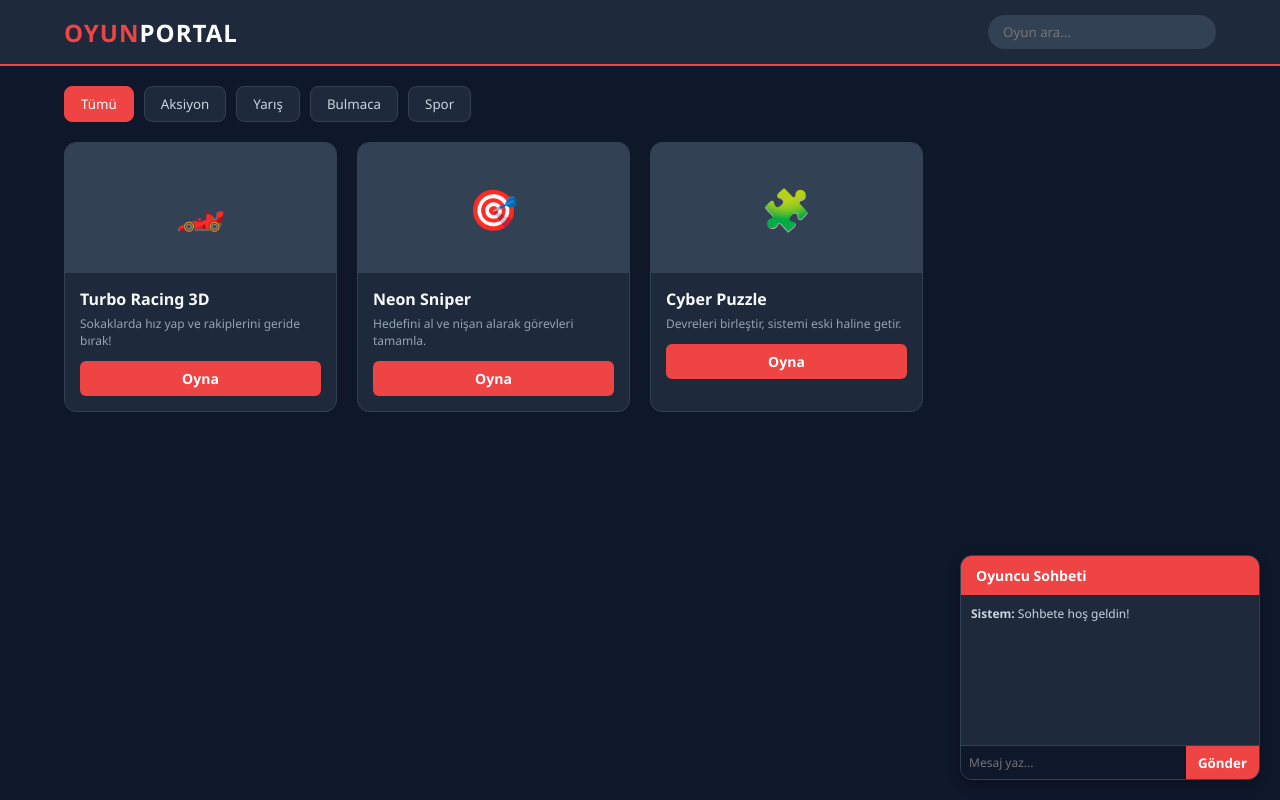
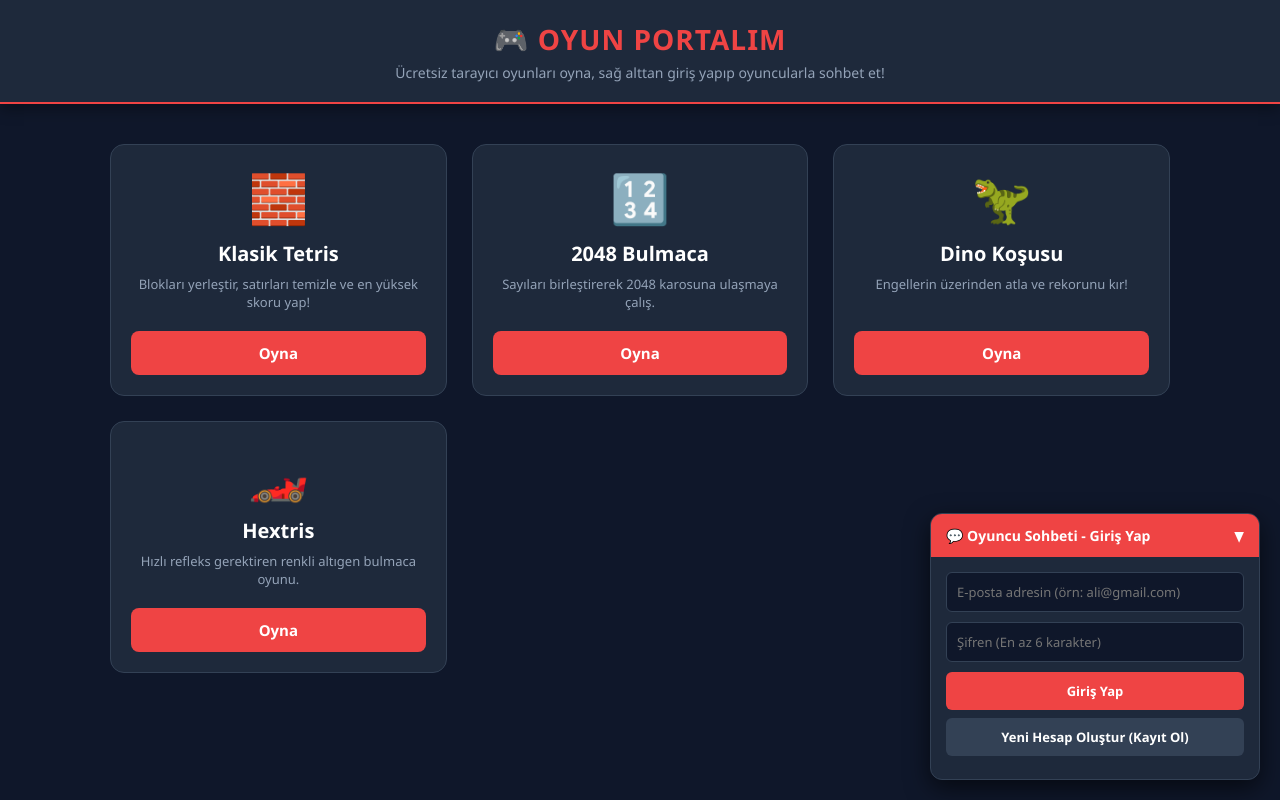
Before and after one commit to salimyuce3405-lgtm/oyun-sitesi, a plain HTML site: page index.html in a window 1280 px wide. Drawn offline with Linux system fonts and the light colour scheme.

Commit message:
Add files via upload

````diff
--- a/index.html
+++ b/index.html
@@ -1,162 +1,167 @@
-<!DOCTYPE html>
-<html lang="tr">
-<head>
-    <meta charset="UTF-8">
-    <meta name="viewport" contentSalim abi, sitenin çalışması için gereken en son güncel HTML kodunu aşağıya bıraktım.
-
-Hadi bu kodu kopyala, masaüstünde düzgünce `.html` olarak kaydet ve GitHub'a at, bu işi bugün bitirelim!
-
-```html
 <!DOCTYPE html>
 <html lang="tr">
 <head>
     <meta charset="UTF-8">
     <meta name="viewport" content="width=device-width, initial-scale=1.0">
-    <title>Oyun Portalım - Ücretsiz Online Oyunlar</title>
+    <title>Oyun Portalım - Online Oyun & Sohbet</title>
     <style>
-        * { margin: 0; padding: 0; box-sizing: border-box; font-family: 'Segoe UI', Tahoma, Geneva, Verdana, sans-serif; }
-        body { background-color: #0f172a; color: #f8fafc; }
-        header {
-            background-color: #1e293b;
-            padding: 15px 5%;
-            display: flex;
-            justify-content: space-between;
-            align-items: center;
-            border-bottom: 2px solid #ef4444;
-        }
-        .logo { font-size: 24px; font-weight: bold; color: #ef4444; letter-spacing: 1px; }
-        .logo span { color: #ffffff; }
-        .search-box input {
-            padding: 8px 15px;
-            border-radius: 20px;
-            border: none;
-            background: #334155;
-            color: white;
-            outline: none;
-        }
-        .categories {
-            display: flex;
-            gap: 10px;
-            padding: 20px 5%;
-            overflow-x: auto;
-        }
-        .cat-btn {
-            background: #1e293b;
-            color: #cbd5e1;
-            border: 1px solid #334155;
-            padding: 8px 16px;
-            border-radius: 8px;
-            cursor: pointer;
-            transition: 0.2s;
-        }
-        .cat-btn:hover, .cat-btn.active { background: #ef4444; color: white; border-color: #ef4444; }
-        .games-grid {
-            display: grid;
-            grid-template-columns: repeat(auto-fill, minmax(220px, 1fr));
-            gap: 20px;
-            padding: 0 5% 50px 5%;
-        }
-        .game-card {
-            background: #1e293b;
-            border-radius: 12px;
-            overflow: hidden;
-            border: 1px solid #334155;
-            transition: transform 0.2s;
-        }
+        * { box-sizing: border-box; margin: 0; padding: 0; font-family: 'Segoe UI', Tahoma, Geneva, Verdana, sans-serif; }
+        body { background-color: #0f172a; color: #f8fafc; padding-bottom: 80px; }
+
+        /* Üst Menü */
+        header { background: #1e293b; padding: 20px; text-align: center; border-bottom: 2px solid #ef4444; box-shadow: 0 4px 15px rgba(0,0,0,0.4); }
+        header h1 { color: #ef4444; font-size: 28px; letter-spacing: 1px; }
+        header p { color: #94a3b8; font-size: 14px; margin-top: 5px; }
+
+        /* Oyun Kartları Alanı */
+        .game-container { max-width: 1100px; margin: 40px auto; padding: 0 20px; display: grid; grid-template-columns: repeat(auto-fit, minmax(260px, 1fr)); gap: 25px; }
+        .game-card { background: #1e293b; border-radius: 14px; padding: 20px; text-align: center; border: 1px solid #334155; transition: transform 0.2s, border-color 0.2s; display: flex; flex-direction: column; justify-content: space-between; }
         .game-card:hover { transform: translateY(-5px); border-color: #ef4444; }
-        .game-thumb {
-            width: 100%;
-            height: 130px;
-            background: #334155;
-            display: flex;
-            align-items: center;
-            justify-content: center;
-            font-size: 40px;
-        }
-        .game-info { padding: 15px; }
-        .game-title { font-size: 16px; font-weight: bold; margin-bottom: 5px; }
-        .game-desc { font-size: 12px; color: #94a3b8; margin-bottom: 12px; }
-        .play-btn {
-            display: block;
-            text-align: center;
-            background: #ef4444;
-            color: white;
-            padding: 8px;
-            border-radius: 6px;
-            text-decoration: none;
-            font-weight: bold;
-            font-size: 14px;
-        }
+        .game-icon { font-size: 48px; margin-bottom: 10px; }
+        .game-card h3 { font-size: 20px; margin-bottom: 8px; color: #fff; }
+        .game-card p { font-size: 13px; color: #94a3b8; margin-bottom: 20px; }
+        .play-btn { background: #ef4444; color: white; border: none; padding: 12px 20px; border-radius: 8px; font-weight: bold; font-size: 15px; cursor: pointer; transition: background 0.2s; width: 100%; }
         .play-btn:hover { background: #dc2626; }
+
+        /* Oyun Oynama Penceresi (Modal) */
+        #game-modal { display: none; position: fixed; top: 0; left: 0; width: 100%; height: 100%; background: rgba(0,0,0,0.85); z-index: 10000; justify-content: center; align-items: center; padding: 20px; }
+        .modal-content { background: #1e293b; width: 100%; max-width: 900px; height: 80vh; border-radius: 14px; border: 2px solid #ef4444; display: flex; flex-direction: column; overflow: hidden; }
+        .modal-header { background: #0f172a; padding: 12px 20px; display: flex; justify-content: space-between; align-items: center; border-bottom: 1px solid #334155; }
+        .close-btn { background: #ef4444; color: white; border: none; padding: 6px 14px; border-radius: 6px; font-weight: bold; cursor: pointer; }
+        #game-frame { width: 100%; height: 100%; border: none; background: #000; }
+
+        /* Sağ Alt Canlı Sohbet & Giriş Paneli */
+        #auth-chat-box { position: fixed; bottom: 20px; right: 20px; z-index: 9999; background: #1e293b; border: 1px solid #334155; border-radius: 12px; width: 330px; box-shadow: 0 8px 25px rgba(0,0,0,0.6); overflow: hidden; }
+        .box-header { background: #ef4444; color: white; padding: 12px 15px; font-weight: bold; font-size: 14px; display: flex; justify-content: space-between; align-items: center; cursor: pointer; }
+        .box-body { padding: 15px; }
+        input { width: 100%; padding: 10px; margin-bottom: 10px; background: #0f172a; border: 1px solid #334155; color: white; border-radius: 6px; outline: none; font-size: 13px; }
+        input:focus { border-color: #ef4444; }
+        button.action-btn { width: 100%; padding: 10px; background: #ef4444; color: white; border: none; border-radius: 6px; font-weight: bold; cursor: pointer; font-size: 13px; }
+        button.action-btn:hover { background: #dc2626; }
+        #chat-messages { height: 220px; overflow-y: auto; font-size: 13px; color: #e2e8f0; display: flex; flex-direction: column; gap: 8px; margin-bottom: 10px; padding-right: 5px; }
+        .msg-item { background: #0f172a; padding: 8px 10px; border-radius: 8px; border-left: 3px solid #ef4444; word-wrap: break-word; }
+        .msg-sender { color: #ef4444; font-weight: bold; font-size: 11px; display: block; margin-bottom: 2px; }
     </style>
 </head>
 <body>
 
     <header>
-        <div class="logo">OYUN<span>PORTAL</span></div>
-        <div class="search-box">
-            <input type="text" placeholder="Oyun ara...">
-        </div>
+        <h1>🎮 OYUN PORTALIM</h1>
+        <p>Ücretsiz tarayıcı oyunları oyna, sağ alttan giriş yapıp oyuncularla sohbet et!</p>
     </header>
 
-    <div class="categories">
-        <button class="cat-btn active">Tümü</button>
-        <button class="cat-btn">Aksiyon</button>
-        <button class="cat-btn">Yarış</button>
-        <button class="cat-btn">Bulmaca</button>
-        <button class="cat-btn">Spor</button>
+    <!-- Oyun Listesi -->
+    <div class="game-container">
+        <div class="game-card">
+            <div>
+                <div class="game-icon">🧱</div>
+                <h3>Klasik Tetris</h3>
+                <p>Blokları yerleştir, satırları temizle ve en yüksek skoru yap!</p>
+            </div>
+            <button class="play-btn" onclick="openGame('Klasik Tetris', 'https://chvin.github.io/react-tetris/')">Oyna</button>
+        </div>
+
+        <div class="game-card">
+            <div>
+                <div class="game-icon">🔢</div>
+                <h3>2048 Bulmaca</h3>
+                <p>Sayıları birleştirerek 2048 karosuna ulaşmaya çalış.</p>
+            </div>
+            <button class="play-btn" onclick="openGame('2048 Bulmaca', 'https://play2048.co/')">Oyna</button>
+        </div>
+
+        <div class="game-card">
+            <div>
+                <div class="game-icon">🦖</div>
+                <h3>Dino Koşusu</h3>
+                <p>Engellerin üzerinden atla ve rekorunu kır!</p>
+            </div>
+            <button class="play-btn" onclick="openGame('Dino Koşusu', 'https://chromedino.com/')">Oyna</button>
+        </div>
+
+        <div class="game-card">
+            <div>
+                <div class="game-icon">🏎️</div>
+                <h3>Hextris</h3>
+                <p>Hızlı refleks gerektiren renkli altıgen bulmaca oyunu.</p>
+            </div>
+            <button class="play-btn" onclick="openGame('Hextris', 'https://hextris.io/')">Oyna</button>
+        </div>
     </div>
 
-    <div class="games-grid">
-        <div class="game-card">
-            <div class="game-thumb">🏎️</div>
-            <div class="game-info">
-                <div class="game-title">Turbo Racing 3D</div>
-                <div class="game-desc">Sokaklarda hız yap ve rakiplerini geride bırak!</div>
-                <a href="#" class="play-btn">Oyna</a>
+    <!-- Oyun Ekranı Modalı -->
+    <div id="game-modal">
+        <div class="modal-content">
+            <div class="modal-header">
+                <h3 id="modal-game-title" style="color: #fff;">Oyun</h3>
+                <button class="close-btn" onclick="closeGame()">Kapat ✖</button>
             </div>
+            <iframe id="game-frame" src="" allowfullscreen></iframe>
         </div>
-        <div class="game-card">
-            <div class="game-thumb">🎯</div>
-            <div class="game-info">
-                <div class="game-title">Neon Sniper</div>
-                <div class="game-desc">Hedefini al ve nişan alarak görevleri tamamla.</div>
-                <a href="#" class="play-btn">Oyna</a>
+    </div>
+
+    <!-- Firebase Canlı Sohbet ve Üyelik Kutusu -->
+    <div id="auth-chat-box">
+        <div class="box-header" onclick="toggleChat()">
+            <span id="box-title">💬 Oyuncu Sohbeti - Giriş Yap</span>
+            <span id="toggle-icon">▼</span>
+        </div>
+
+        <div id="box-content">
+            <!-- Giriş / Kayıt Ekranı -->
+            <div id="auth-section" class="box-body">
+                <input type="email" id="email" placeholder="E-posta adresin (örn: ali@gmail.com)">
+                <input type="password" id="password" placeholder="Şifren (En az 6 karakter)">
+                <button class="action-btn" onclick="login()">Giriş Yap</button>
+                <button class="action-btn" onclick="register()" style="background: #334155; margin-top: 8px;">Yeni Hesap Oluştur (Kayıt Ol)</button>
+                <p id="auth-error" style="color: #f87171; font-size: 12px; margin-top: 8px; text-align: center;"></p>
             </div>
-        </div>
-        <div class="game-card">
-            <div class="game-thumb">🧩</div>
-            <div class="game-info">
-                <div class="game-title">Cyber Puzzle</div>
-                <div class="game-desc">Devreleri birleştir, sistemi eski haline getir.</div>
-                <a href="#" class="play-btn">Oyna</a>
+
+            <!-- Sohbet Ekranı -->
+            <div id="chat-section" class="box-body" style="display: none;">
+                <div id="chat-messages"></div>
+                <div style="display: flex; gap: 6px;">
+                    <input type="text" id="chat-input" placeholder="Mesajını yaz..." style="margin-bottom: 0;" onkeypress="handleKeyPress(event)">
+                    <button class="action-btn" onclick="sendMessage()" style="width: 75px;">Gönder</button>
+                </div>
+                <button onclick="logout()" style="background: none; border: none; color: #94a3b8; font-size: 11px; cursor: pointer; margin-top: 10px; width: 100%; text-align: center; text-decoration: underline;">Hesaptan Çıkış Yap</button>
             </div>
         </div>
     </div>
-<!-- Basit Sohbet Kutusu -->
-<div id="chat-widget" style="position: fixed; bottom: 20px; right: 20px; z-index: 9999; background: #1e293b; border: 1px solid #334155; border-radius: 12px; width: 300px; box-shadow: 0 4px 12px rgba(0,0,0,0.3); overflow: hidden;">
-    <div style="background: #ef4444; color: white; padding: 10px 15px; font-weight: bold; font-size: 14px;">Oyuncu Sohbeti</div>
-    <div id="chat-messages" style="height: 150px; padding: 10px; overflow-y: auto; font-size: 12px; color: #cbd5e1; display: flex; flex-direction: column; gap: 5px;">
-        <div><b>Sistem:</b> Sohbete hoş geldin!</div>
-    </div>
-    <div style="display: flex; border-top: 1px solid #334155;">
-        <input type="text" id="chat-input" placeholder="Mesaj yaz..." style="flex: 1; padding: 8px; border: none; background: #0f172a; color: white; outline: none; font-size: 12px;">
-        <button onclick="sendMsg()" style="background: #ef4444; color: white; border: none; padding: 0 12px; cursor: pointer; font-weight: bold;">Gönder</button>
-    </div>
-</div>
 
-<script>
-    function sendMsg() {
-        let input = document.getElementById('chat-input');
-        let box = document.getElementById('chat-messages');
-        if(input.value.trim() !== '') {
-            let msg = document.createElement('div');
-            msg.innerHTML = `<b>Sen:</b> ${input.value}`;
-            box.appendChild(msg);
-            input.value = '';
-            box.scrollTop = box.scrollHeight;
+    <!-- Oyun Penceresi Kontrolleri -->
+    <script>
+        function openGame(title, url) {
+            document.getElementById('modal-game-title').innerText = title;
+            document.getElementById('game-frame').src = url;
+            document.getElementById('game-modal').style.display = 'flex';
         }
-    }
-</script>
-</body>
-</html>
+        function closeGame() {
+            document.getElementById('game-modal').style.display = 'none';
+            document.getElementById('game-frame').src = '';
+        }
+        function toggleChat() {
+            const content = document.getElementById('box-content');
+            const icon = document.getElementById('toggle-icon');
+            if (content.style.display === 'none') {
+                content.style.display = 'block';
+                icon.innerText = '▼';
+            } else {
+                content.style.display = 'none';
+                icon.innerText = '▲';
+            }
+        }
+    </script>
+
+    <!-- Firebase SDK ve Gerçek Zamanlı Sohbet Sistemi -->
+    <script type="module">
+        import { initializeApp } from "https://www.gstatic.com/firebasejs/10.8.0/firebase-app.js";
+        import { getAuth, createUserWithEmailAndPassword, signInWithEmailAndPassword, signOut, onAuthStateChanged } from "https://www.gstatic.com/firebasejs/10.8.0/firebase-auth.js";
+        import { getFirestore, collection, addDoc, query, orderBy, onSnapshot, serverTimestamp } from "https://www.gstatic.com/firebasejs/10.8.0/firebase-firestore.js";
+
+        // Senin Firebase Proje Bilgilerin
+        const firebaseConfig = {
+            apiKey: "AIzaSyDRS1B64hqK-Q-zgUrhvgdaAhyq7o5RnGw",
+            authDomain: "site-987e8.firebaseapp.com",
+            projectId: "site-987e8",
+            storageBucket: "site
````
